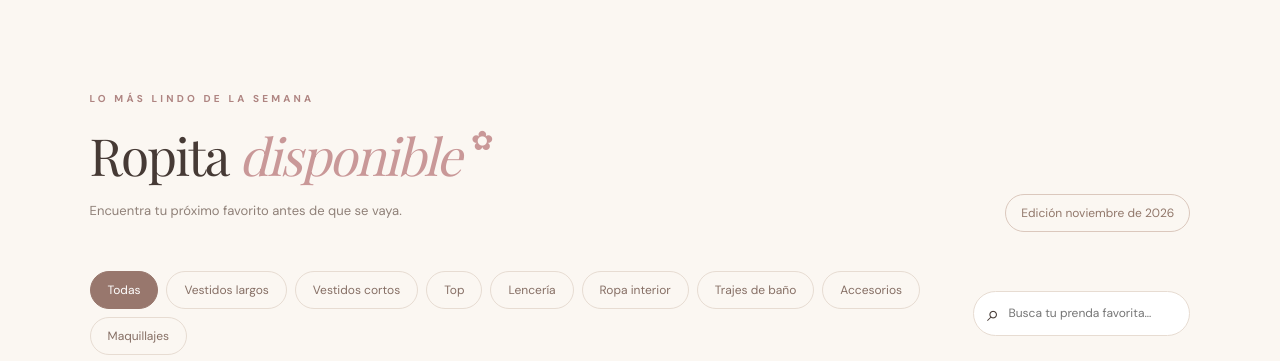
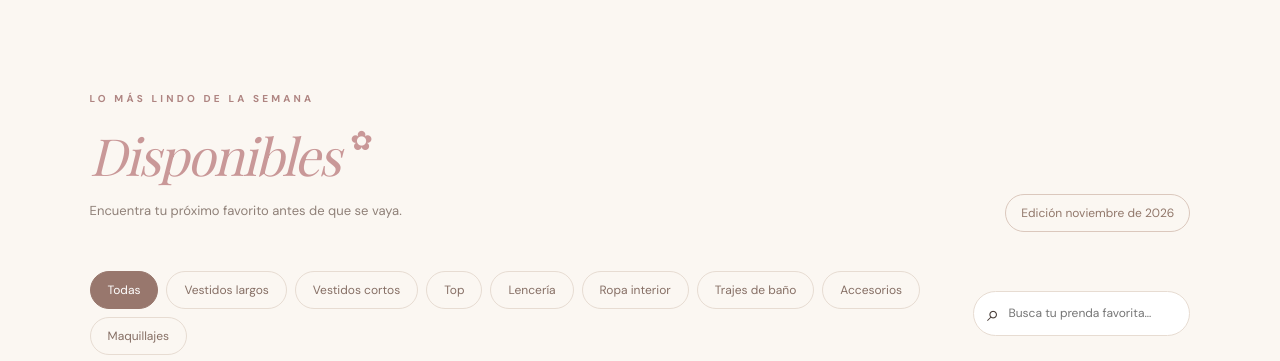
Before and after one commit to AVJZ30/M-J-shop, a plain HTML site: page index.html in a window 1280 px wide. Shown: the part 940-1301 px from the top of the page. Drawn offline with nearby package versions, Linux system fonts and the light colour scheme; a web font is replaced by a local one.

Commit message:
Polish M&J Shop categories and available heading

```diff
--- a/index.html
+++ b/index.html
@@ -4,7 +4,7 @@
 <header class="topbar"><a class="brand" href="#inicio" aria-label="M y J Shop, inicio"><img src="images/logo.svg" alt="Logo M&J Shop"><span>M&J <em>shop</em></span></a><nav class="desktop-nav"><a href="#coleccion">Esta semana</a><a href="#vendidos">Ropita vendida</a><a href="#coleccion">Disponibles</a></nav><div class="actions"><button class="iconbtn" id="searchBtn" aria-label="Buscar">⌕</button><button class="cartbtn" id="cartBtn" aria-label="Abrir carrito">Bolsa <span id="cartCount">0</span> ♡</button></div></header>
 <main id="inicio"><section class="hero"><div class="hero-copy"><span class="eyebrow">M&J SHOP · COLECCIÓN SEMANAL</span><h1>Ropita bonita para <i>momentos bonitos.</i></h1><p>Prendas escogidas con cariño, detalles que enamoran y novedades que no querrás dejar escapar. ♡</p><a class="primary" href="#coleccion">Descubrir la colección <span>↗</span></a><div class="hero-note"><span class="sparkle">✳</span> Piezas especiales · Unidades limitadas</div></div><div class="hero-visual"><img alt="Selección de moda en tonos neutros" src="https://images.unsplash.com/photo-1483985988355-763728e1935b?w=1200&q=85&auto=format&fit=crop"><div class="hero-sticker">made with<br><strong>love ♡</strong></div><span class="hero-caption">THE LITTLE THINGS MAKE IT SPECIAL</span></div></section>
 <section class="little-strip"><span>♡ outfits con personalidad</span><span>✿ nuevos tesoros cada semana</span><span>♡ compra fácil por WhatsApp</span></section>
-<section class="collection section" id="coleccion"><div class="section-heading"><div><span class="eyebrow">LO MÁS LINDO DE LA SEMANA</span><h2>Ropita <em>disponible</em> <span class="flower">✿</span></h2><p>Encuentra tu próximo favorito antes de que se vaya.</p></div><span class="week-tag" id="weekLabel">Colección semanal</span></div><div class="toolbar"><div class="filters" id="filters"><button class="filter active" data-filter="all">Todas</button><button class="filter" data-filter="Vestidos largos">Vestidos largos</button><button class="filter" data-filter="Vestidos cortos">Vestidos cortos</button><button class="filter" data-filter="Top">Top</button><button class="filter" data-filter="Lencería">Lencería</button><button class="filter" data-filter="Ropa interior">Ropa interior</button><button class="filter" data-filter="Trajes de baño">Trajes de baño</button><button class="filter" data-filter="Accesorios">Accesorios</button><button class="filter" data-filter="Maquillajes">Maquillajes</button></div><label class="search-wrap">⌕ <input id="searchInput" type="search" placeholder="Busca tu prenda favorita…" aria-label="Buscar productos"></label></div><div class="product-grid" id="productGrid"></div><p class="empty" id="emptyProducts" hidden>No encontramos prendas con ese nombre ♡</p></section>
+<section class="collection section" id="coleccion"><div class="section-heading"><div><span class="eyebrow">LO MÁS LINDO DE LA SEMANA</span><h2><em>Disponibles</em> <span class="flower">✿</span></h2><p>Encuentra tu próximo favorito antes de que se vaya.</p></div><span class="week-tag" id="weekLabel">Colección semanal</span></div><div class="toolbar"><div class="filters" id="filters"><button class="filter active" data-filter="all">Todas</button><button class="filter" data-filter="Vestidos largos">Vestidos largos</button><button class="filter" data-filter="Vestidos cortos">Vestidos cortos</button><button class="filter" data-filter="Top">Top</button><button class="filter" data-filter="Lencería">Lencería</button><button class="filter" data-filter="Ropa interior">Ropa interior</button><button class="filter" data-filter="Trajes de baño">Trajes de baño</button><button class="filter" data-filter="Accesorios">Accesorios</button><button class="filter" data-filter="Maquillajes">Maquillajes</button></div><label class="search-wrap">⌕ <input id="searchInput" type="search" placeholder="Busca tu prenda favorita…" aria-label="Buscar productos"></label></div><div class="product-grid" id="productGrid"></div><p class="empty" id="emptyProducts" hidden>No encontramos prendas con ese nombre ♡</p></section>
 
 <section class="section sold" id="vendidos"><div class="section-heading"><div><span class="eyebrow">YA ENCONTRARON UN HOGAR ♡</span><h2>Ropita <em>vendida</em></h2><p>Estas bellezas ya volaron. ¡No te pierdas la siguiente colección!</p></div></div><div class="product-grid" id="soldGrid"></div><p class="empty" id="emptySold" hidden>Todavía no hay prendas vendidas. ♡</p></section>
 </main>
```
